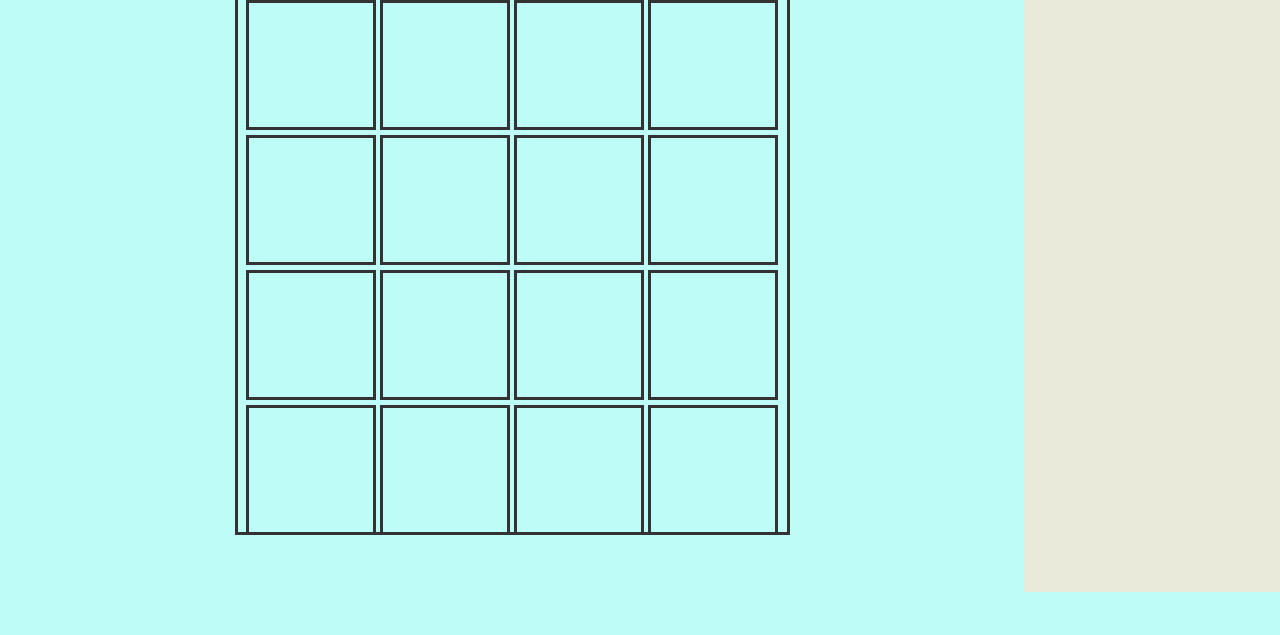
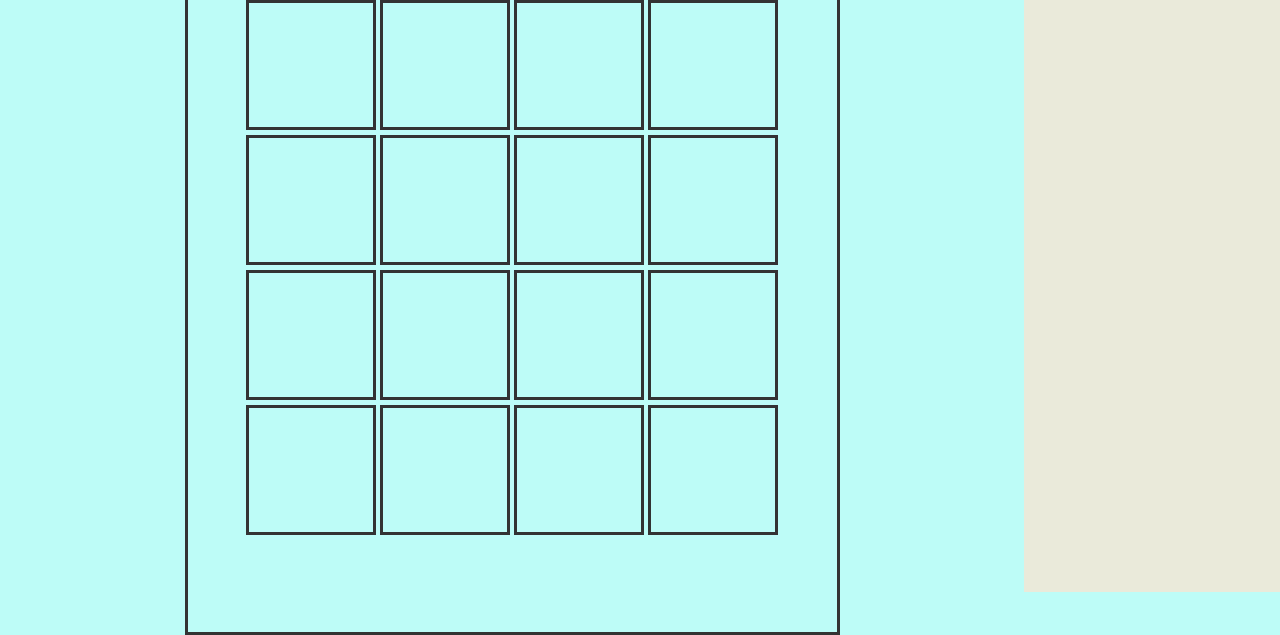
Before and after one commit to RenanBa/renanba.github.io, a plain HTML site: page game256/index.html in a window 1280 px wide. Shown: the part 208-843 px from the top of the page. Before the commit the page ends 800 px from the top, so only its background shows below. Drawn offline with nearby package versions, Linux system fonts and the light colour scheme.

Commit message:
Increase board size

```diff
--- a/game256/css/styles.css
+++ b/game256/css/styles.css
@@ -27,8 +27,8 @@ table {
 
 .board {
   margin: auto;
-  height: 538px;
-  width: 555px;
+  height: 638px;
+  width: 655px;
   border-style: solid;
   text-align: center;
 }
```
